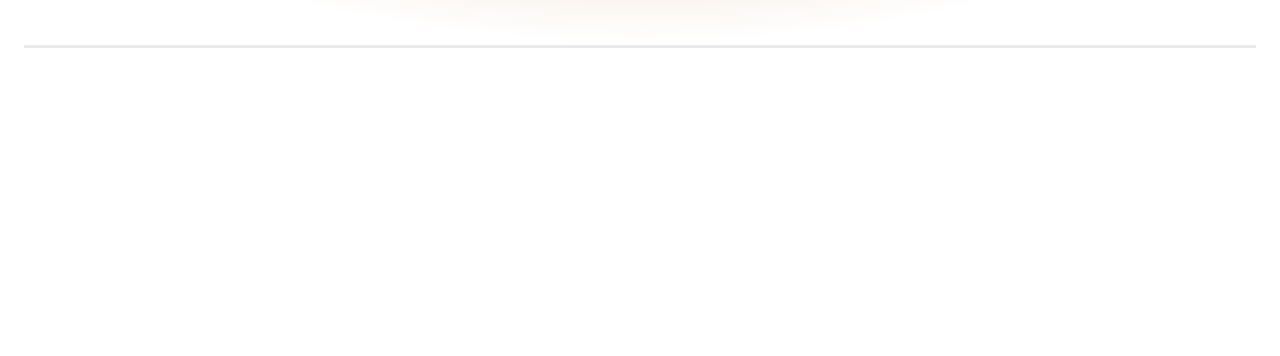
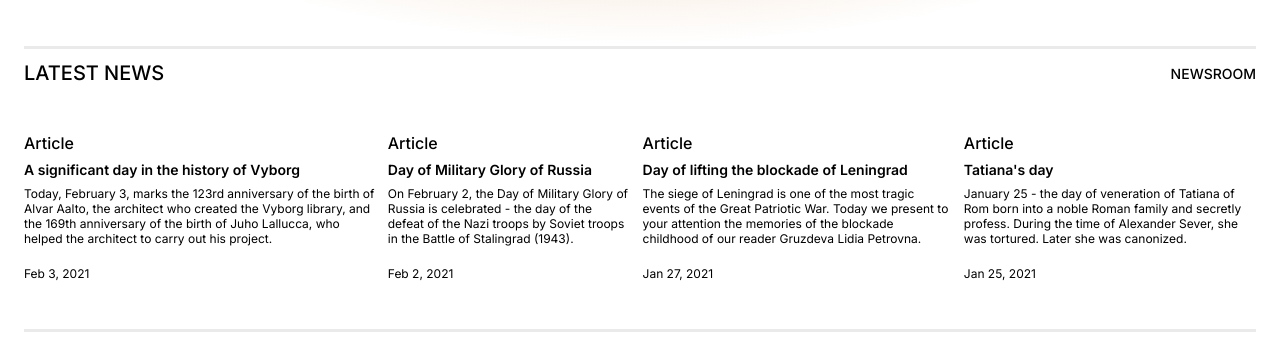
Before and after one commit to RitaGr/the-alvar-aalto-library-behance, a plain HTML site: page index.html in a window 1280 px wide. Shown: the part 552-908 px from the top of the page. Before the commit the page ends 800 px from the top, so only its background shows below. Drawn offline with Linux system fonts and the light colour scheme.

Commit message:
Create latest news section

```diff
--- a/index.html
+++ b/index.html
@@ -55,7 +55,46 @@
             </h1>
         </section>
         <section class="latest-news">
+            <h2 class="latest-news__title">
+                LATEST NEWS <span class="latest-news__title-secondary">NEWSROOM</span>
+            </h2>
+            <div class="latest-news__container">
+                <article class="latest-news__item">
+                    <h4 class="latest-news__category">Article</h4>
+                    <h3 class="latest-news__headline">A significant day in the history of Vyborg</h3>
+                    <p class="latest-news__text">
+                        Today, February 3, marks the 123rd anniversary of the birth of Alvar Aalto, the architect who created the Vyborg library, and the 169th anniversary of the birth of Juho Lallucca, who helped the architect to carry out his project.
+                    </p>
+                    <p class="latest-news__date">Feb 3, 2021</p>
+                </article>
 
+                <article class="latest-news__item">
+                    <h4 class="latest-news__category">Article</h4>
+                    <h3 class="latest-news__headline">Day of Military Glory of Russia</h3>
+                    <p class="latest-news__text">
+                        On February 2, the Day of Military Glory of Russia is celebrated - the day of the defeat of the Nazi troops by Soviet troops in the Battle of Stalingrad (1943).
+                    </p>
+                    <p class="latest-news__date">Feb 2, 2021</p>
+                </article>
+
+                <article class="latest-news__item">
+                    <h4 class="latest-news__category">Article</h4>
+                    <h3 class="latest-news__headline">Day of lifting the blockade of Leningrad</h3>
+                    <p class="latest-news__text">
+                        The siege of Leningrad is one of the most tragic events of the Great Patriotic War. Today we present to your attention the memories of the blockade childhood of our reader Gruzdeva Lidia Petrovna.
+                    </p>
+                    <p class="latest-news__date">Jan 27, 2021</p>
+                </article>
+
+                <article class="latest-news__item">
+                    <h4 class="latest-news__category">Article</h4>
+                    <h3 class="latest-news__headline">Tatiana's day</h3>
+                    <p class="latest-news__text">
+                        January 25 - the day of veneration of Tatiana of Rom born into a noble Roman family and secretly profess. During the time of Alexander Sever, she was tortured. Later she was canonized.
+                    </p>
+                    <p class="latest-news__date">Jan 25, 2021</p>
+                </article>
+            </div>
         </section>
         <section class="guided-tours">
 
--- a/scss/blocks/_landing.scss
+++ b/scss/blocks/_landing.scss
@@ -2,7 +2,7 @@
 
 .landing{
     background: radial-gradient(ellipse at center, rgba(246, 232, 218, 1) 40%, rgba(255, 255, 255, 1) 70%);
-    height: 70%;
+    height: 60vh;
     border-bottom: 3px solid $tertiary-color;
     padding: 48px 0;
 
--- a/scss/blocks/_latest-news.scss
+++ b/scss/blocks/_latest-news.scss
@@ -1,3 +1,50 @@
+@use '../base/variables' as *;
+
 .latest-news{
-    height: 30%;
+    // height: 30vh;
+    padding: 12px 0 0 0;
+    border-bottom: 3px solid $tertiary-color;
+
+    &__title{
+        display: flex;
+        justify-content: space-between;
+        align-items: center;
+        font-size: 20px;
+        font-weight: 500;
+
+        &-secondary{
+            font-size: 14px;
+        }
+    }
+    &__container{
+        display: flex;
+        flex-direction: row;
+        // height: 30vh;
+        gap: 12px;
+        justify-content: space-between;
+        padding: 48px 0;
+    }
+    &__item{
+        display: flex;
+        flex-direction: column;
+        justify-content: space-between;
+        // height: 25vh;
+        gap: 8px;
+    }
+    &__category{
+        font-weight: 500;
+    }
+    &__headline{
+        font-weight: 600;
+        font-size: 14px;
+    }
+    &__date{
+        // padding-top: 12px;
+        font-size: 12px;
+        align-items: flex-end;
+    }
+    &__text{
+        font-size: 12px;
+        padding-bottom: 12px;
+    }
 }
```
Also changed, not shown: scss/blocks/dist/_landing.css, scss/blocks/dist/_latest-news.css, styles/main.css, 1 other file.
